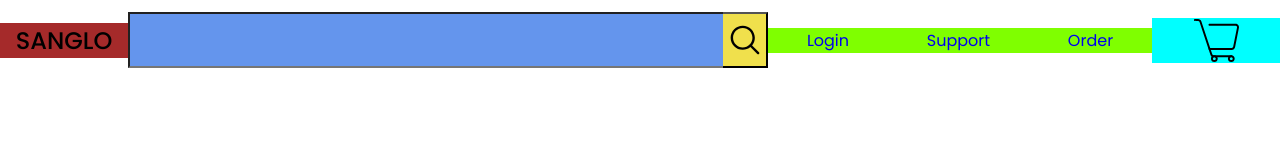
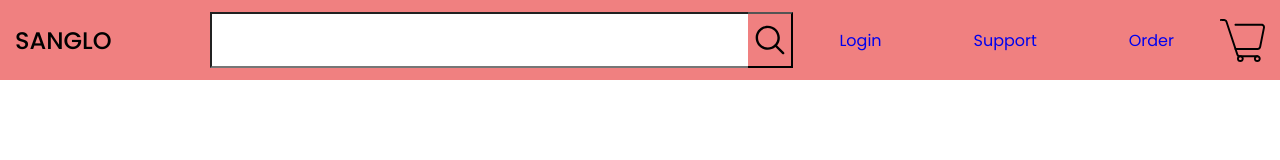
Before and after one commit to sumanrimal05/SANGLO, a plain HTML site: page index.html in a window 1280 px wide. Drawn offline with Linux system fonts and the light colour scheme.

Commit message:
Flex-box-fixed

```diff
--- a/index.html
+++ b/index.html
@@ -8,7 +8,7 @@
     <title>Sanglo:Online shoping for Electronics</title>
 </head>
 <body>
-    <header>
+    <header class="main-header">
         <div class="logo-container">
             <h2 class="logo">SANGLO</h4>
         </div>
@@ -16,7 +16,8 @@
             <input class="search-box" type="text">
             <button class="search-box-button"></button>
         </div>
-        <nav class="nav top-nav">
+        <div class="nav-right">
+            <nav class="nav-bar top-nav">
                 <ul class="nav-links">
                     <li><a class="nav-link" href="#">Login</a></li>
                     <li><a class="nav-link" href="#">Support</a></li>
@@ -24,7 +25,8 @@
                 </ul>
             </nav>
             <div class="cart">
-            <img src="./Images/shopping-cart.svg" alt="cart">
+                <img src="./Images/shopping-cart.svg" alt="cart" width="45px">
+            </div>
         </div>
     </header>
 </body>
--- a/style.css
+++ b/style.css
@@ -9,6 +9,7 @@ body{
 }
 
 header{
+    background-color: lightcoral;
     display: flex;
     width: 100%;
     height: 10vh;
@@ -22,37 +23,20 @@ header{
 }
 
 .logo-container{
-    background-color: brown;
-    justify-content: center;
-    flex: 1;
+    flex: 0 1 200px;
+    margin-left: 15px;
 }
 
 .logo{
     font-weight: 500;
 }
-
-.top-nav{
-    flex: 3;
-}
-
-.nav-links{
-    background-color: chartreuse;
-    justify-content: space-around;
-    list-style: none;
-}
-.nav-link{
-    text-decoration: none;
-}
-
 .search{
-    background-color:rgb(240, 224, 76);
     height: 70%;
-    flex: 5;
+    flex: 1 1 600px;
     justify-content: flex-start;
 }
 
 .search-box{
-    background-color: cornflowerblue;
     border-right: 0px;
     flex-grow: 1;
     font-size: 1.1em;
@@ -70,10 +54,28 @@ header{
     background-size: 30px;
 }
 
+.nav-right{
+    flex: 0 1 500px;
+    display: flex;
+    align-items: center;
+}
+.top-nav{
+    flex: 1;
+}
+
+.nav-links{
+    justify-content: space-around;
+    list-style: none;
+}
+.nav-link{
+    text-decoration: none;
+}
+
+
+
 .cart{
-    background-color: cyan;
-    justify-content: center;
-    flex: 1;
+    justify-content: flex-start;
+    margin-right: 15px;
 }
 .cart img{
     width: 45px;
```
Lines whose indentation alone changed are shown as unchanged.
